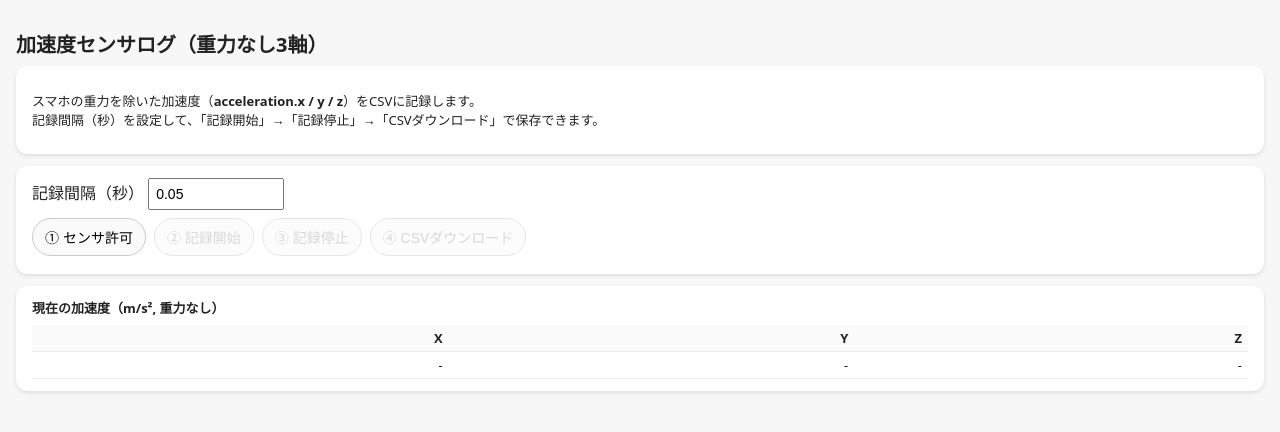
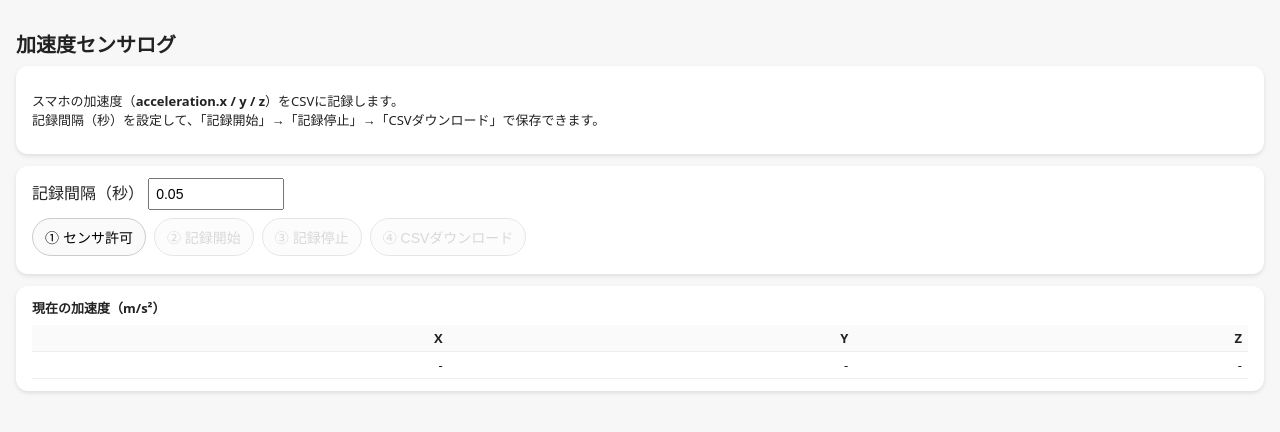
Before and after one commit to aiaiai1010/ab, a plain HTML site: page index.html in a window 1280 px wide. Drawn offline with Linux system fonts and the light colour scheme.

Commit message:
Update index.html

```diff
--- a/index.html
+++ b/index.html
@@ -3,7 +3,7 @@
 <head>
   <meta charset="UTF-8">
   <meta name="viewport" content="width=device-width, initial-scale=1">
-  <title>加速度センサログ（重力なし3軸）</title>
+  <title>加速度センサログ</title>
   <style>
     body {
       font-family: system-ui, "Noto Sans JP", sans-serif;
@@ -31,11 +31,11 @@
   </style>
 </head>
 <body>
-  <h1>加速度センサログ（重力なし3軸）</h1>
+  <h1>加速度センサログ</h1>
 
   <div class="card">
     <p style="font-size:13px;">
-      スマホの重力を除いた加速度（<b>acceleration.x / y / z</b>）をCSVに記録します。<br>
+      スマホの加速度（<b>acceleration.x / y / z</b>）をCSVに記録します。<br>
       記録間隔（秒）を設定して、「記録開始」→「記録停止」→「CSVダウンロード」で保存できます。
     </p>
   </div>
@@ -54,7 +54,7 @@
 
   <div class="card">
     <div style="font-size:13px;">
-      <b>現在の加速度（m/s², 重力なし）</b>
+      <b>現在の加速度（m/s²）</b>
     </div>
     <table>
       <thead><tr><th>X</th><th>Y</th><th>Z</th></tr></thead>
```
